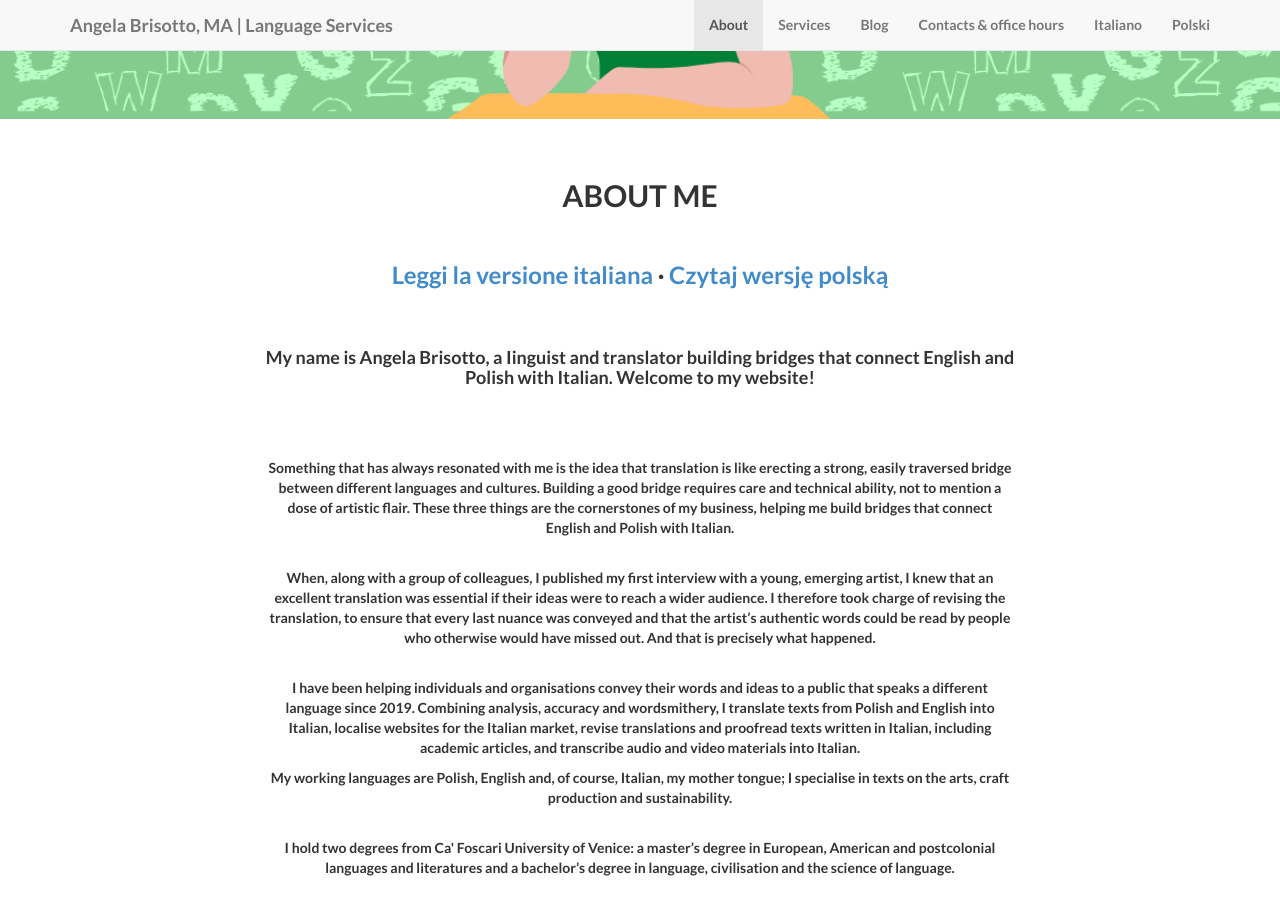
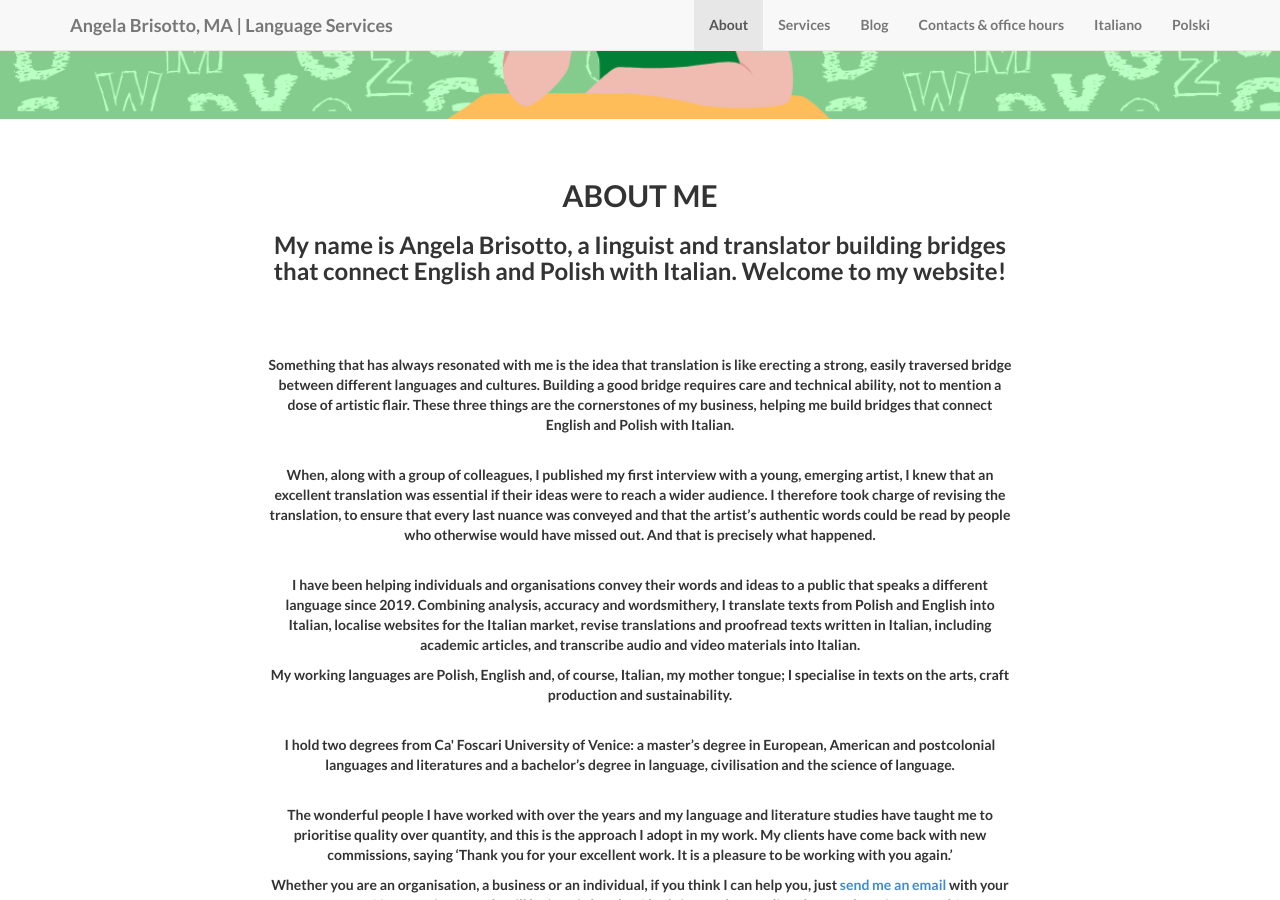
Before and after one commit to angelatiliatranslations/englishversion, a Jekyll site: the page built from index.html, in a window 1280 px wide and 900 px high, scrolled down 685 px. Built offline with Jekyll 4.4.1, drawn with Linux system fonts in a browser that asks for light colours; nearby versions of some CDN libraries; library files that are not in the unit come from our copies.

Commit message:
Update about.html

```diff
--- a/_includes/about.html
+++ b/_includes/about.html
@@ -4,14 +4,9 @@
             <div class="col-lg-8 col-lg-offset-2">
               <br/><br/>
               <h2>ABOUT ME</h2>
-              <br/>
-
-                 <h3><a href="https://www.tiliatranslations.it/">Leggi la versione italiana</a> · <a href="https://angelatiliatranslations.github.io/wersjapolska/">Czytaj wersję polską</a></h3>
-                <br>
-                <br>
-                <h4>
+                <h3>
 My name is Angela Brisotto, a Iinguist and translator building bridges that connect English and Polish with Italian. Welcome to my website!
-</h4>
+</h3>
                 <br>
                 <br>
 <br>
```
